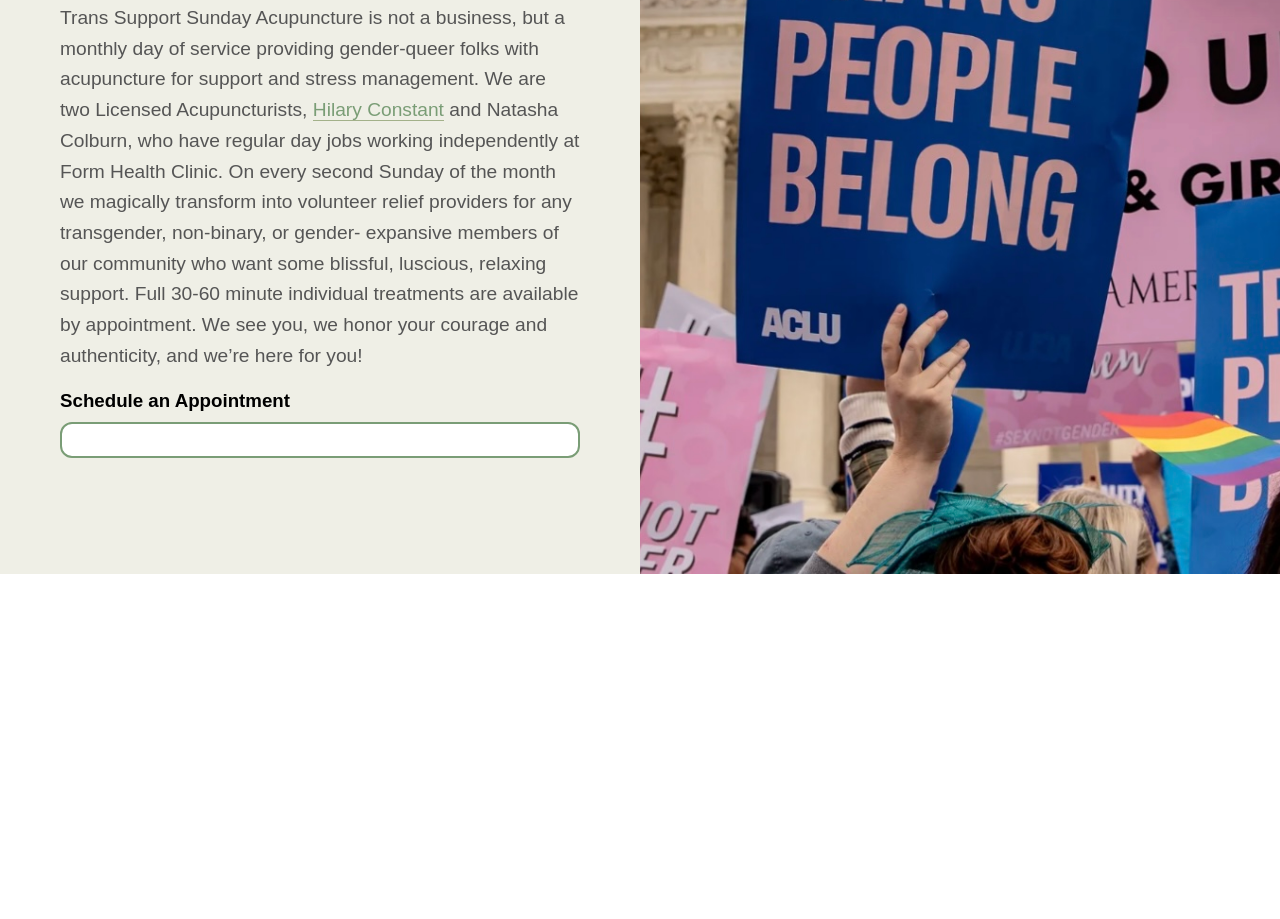
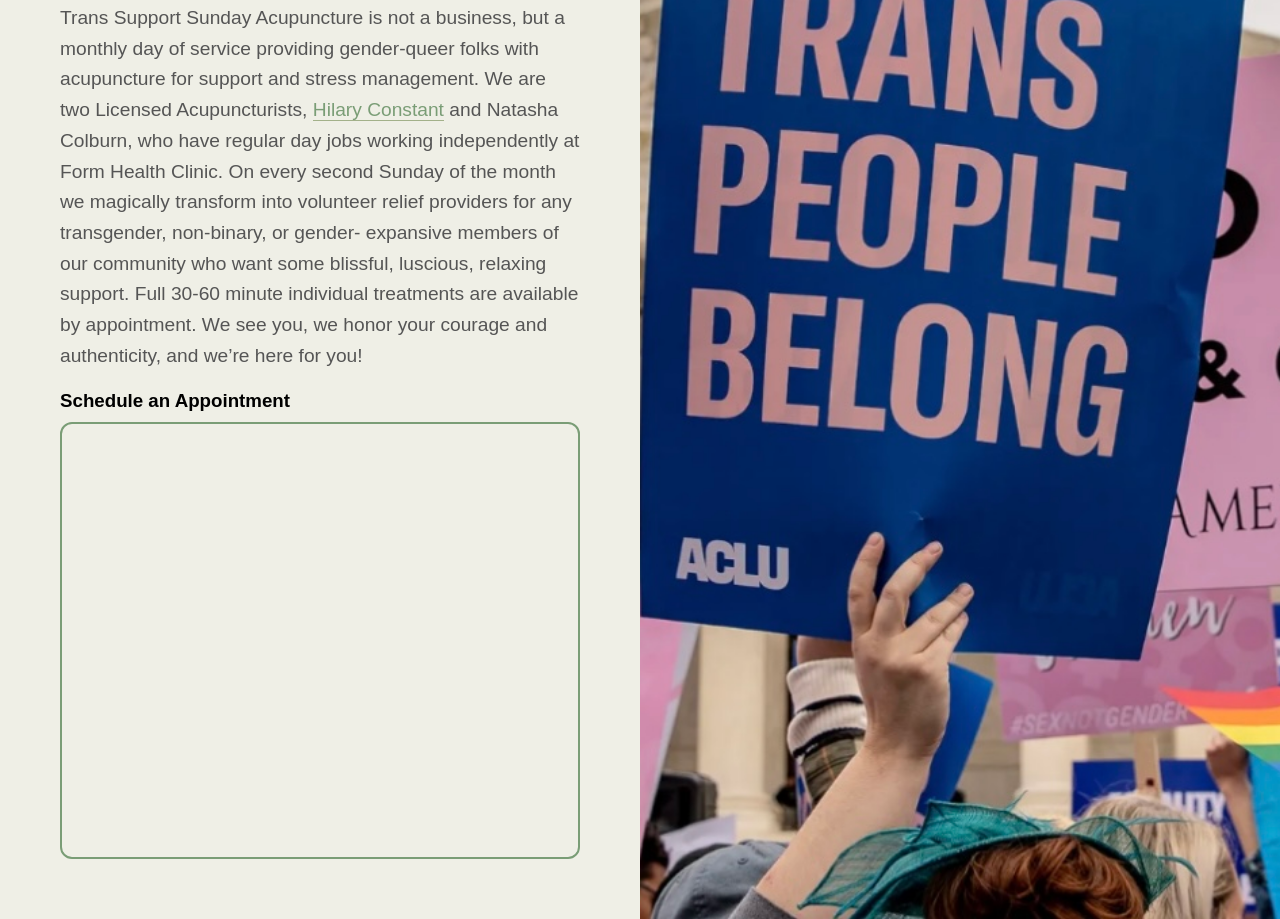
Before and after one commit to natashacolburn/natashacolburn.github.io, a website: page public/trans-support-sunday.html in a window 1280 px wide. Shown: the part 226-1145 px from the top of the page. Before the commit the page ends 800 px from the top, so only its background shows below. Drawn offline with Linux system fonts and the light colour scheme; a script that the page names is missing.

Commit message:
feat: change embed to calendly

```diff
--- a/public/style.css
+++ b/public/style.css
@@ -90,9 +90,9 @@ header a:focus {
 .embed {
   border: 2px solid #7a9d76; /* natural olive green */
   border-radius: 12px;
-  padding: 16px;
+  padding: 4px;
   margin-top: 10px;
-  background-color: white;
+  background-color: #efefe6;
 }
 
 .natasha-image {
--- a/public/trans-support-sunday.html
+++ b/public/trans-support-sunday.html
@@ -45,7 +45,18 @@
         <br />
         <h3>Schedule an Appointment</h3>
         <div class="embed">
-          <script src="https://square.site/appointments/buyer/widget/oy9jaggmxccbr2/FMW1ZZ7EFXS6Q.js"></script>
+          <!-- Calendly inline widget begin -->
+          <div
+            class="calendly-inline-widget"
+            data-url="https://calendly.com/tssundayclinic?hide_landing_page_details=1&background_color=efefe6&text_color=222&primary_color=222"
+            style="min-width: 544px; height: 425px"
+          ></div>
+          <script
+            type="text/javascript"
+            src="https://assets.calendly.com/assets/external/widget.js"
+            async
+          ></script>
+          <!-- Calendly inline widget end -->
         </div>
       </div>
       <div class="trans-support-image"></div>
```
